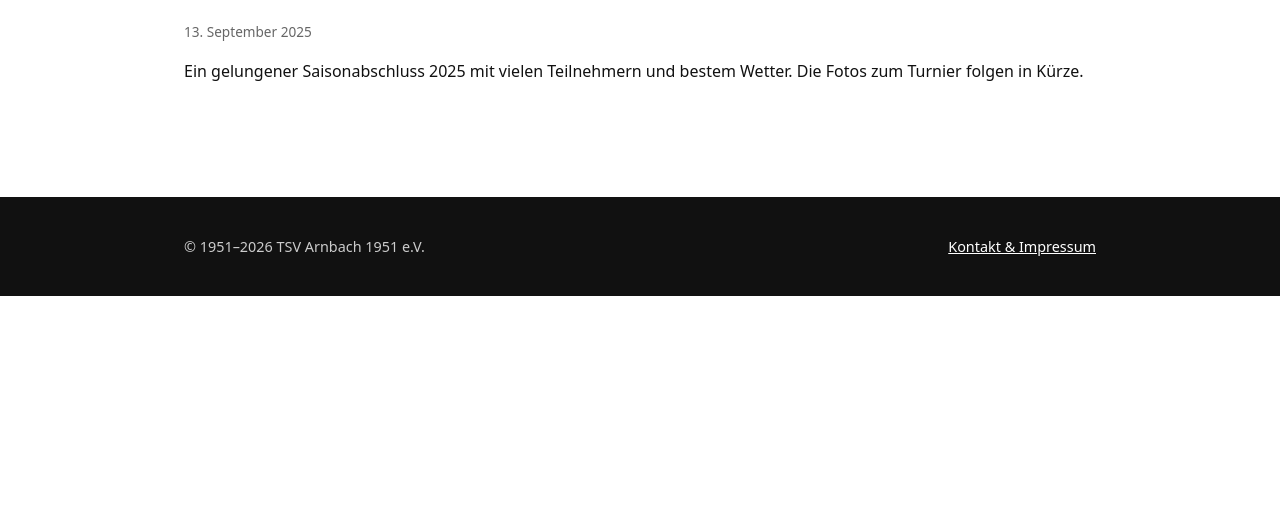
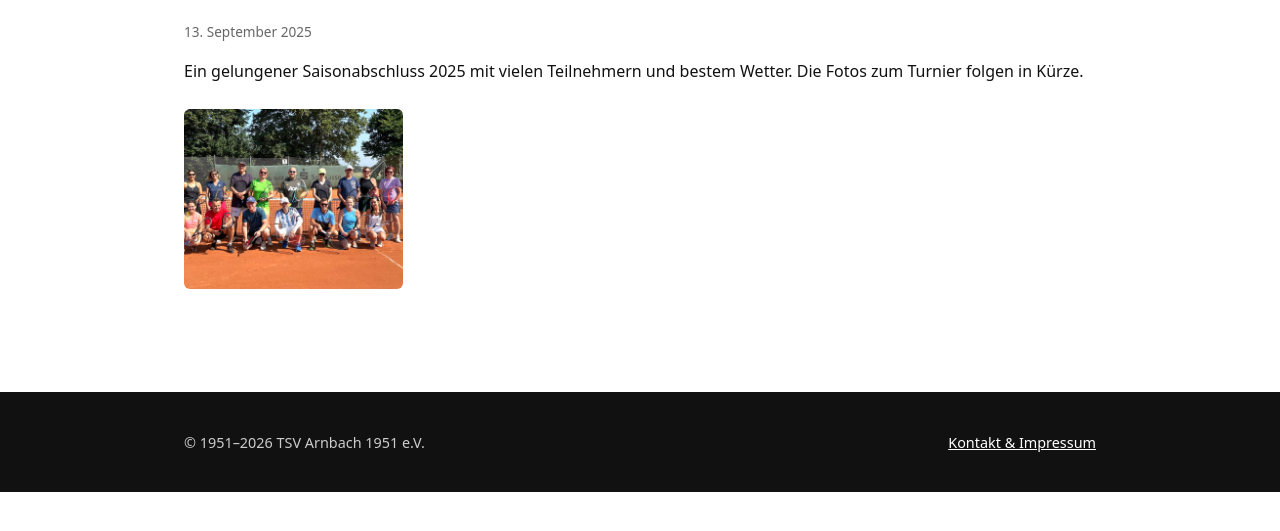
Before and after one commit to as69-github/tennis.tsvarnbach, an Eleventy site: page src/turniere/2025-saisonabschluss.md in a window 1280 px wide. Shown: the part 183-714 px from the top of the page. Built offline with nearby package versions, Linux system fonts and the light colour scheme; Eleventy itself is replaced by a stand-in of ours; files that its build step writes are made by us from their sources.

Commit message:
Update Turnier “2025-saisonabschluss”

```diff
--- a/src/turniere/2025-saisonabschluss.md
+++ b/src/turniere/2025-saisonabschluss.md
@@ -2,7 +2,8 @@
 titel: Saisonabschluss 2025
 datum: 2025-09-13
 titelbild: /uploads/cache_88638144.jpeg
-fotos: []
+fotos:
+  - bild: /uploads/cache_88638144.jpeg
 ---
 Ein gelungener Saisonabschluss 2025 mit vielen Teilnehmern und bestem Wetter.
 Die Fotos zum Turnier folgen in Kürze.
```
